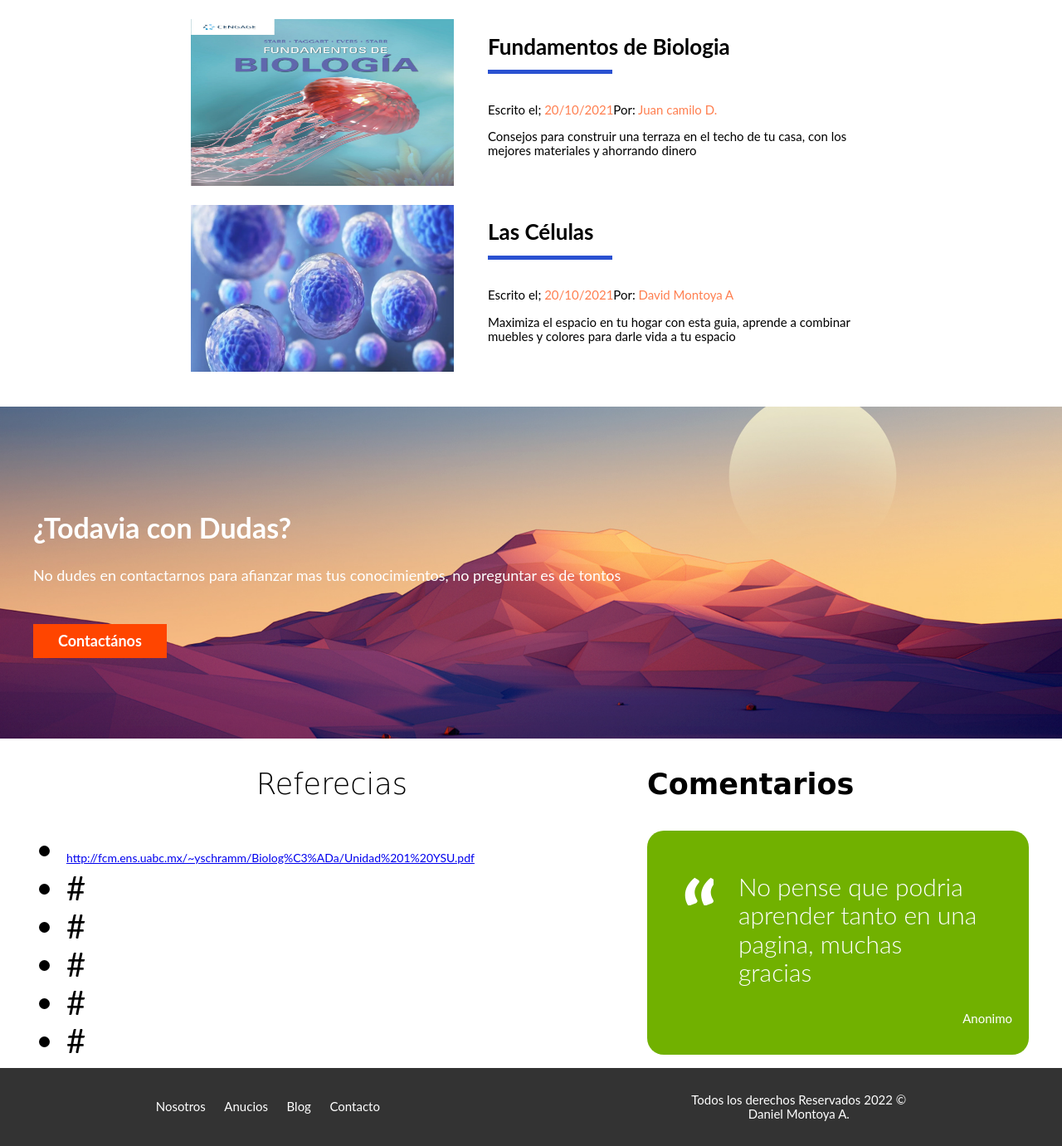
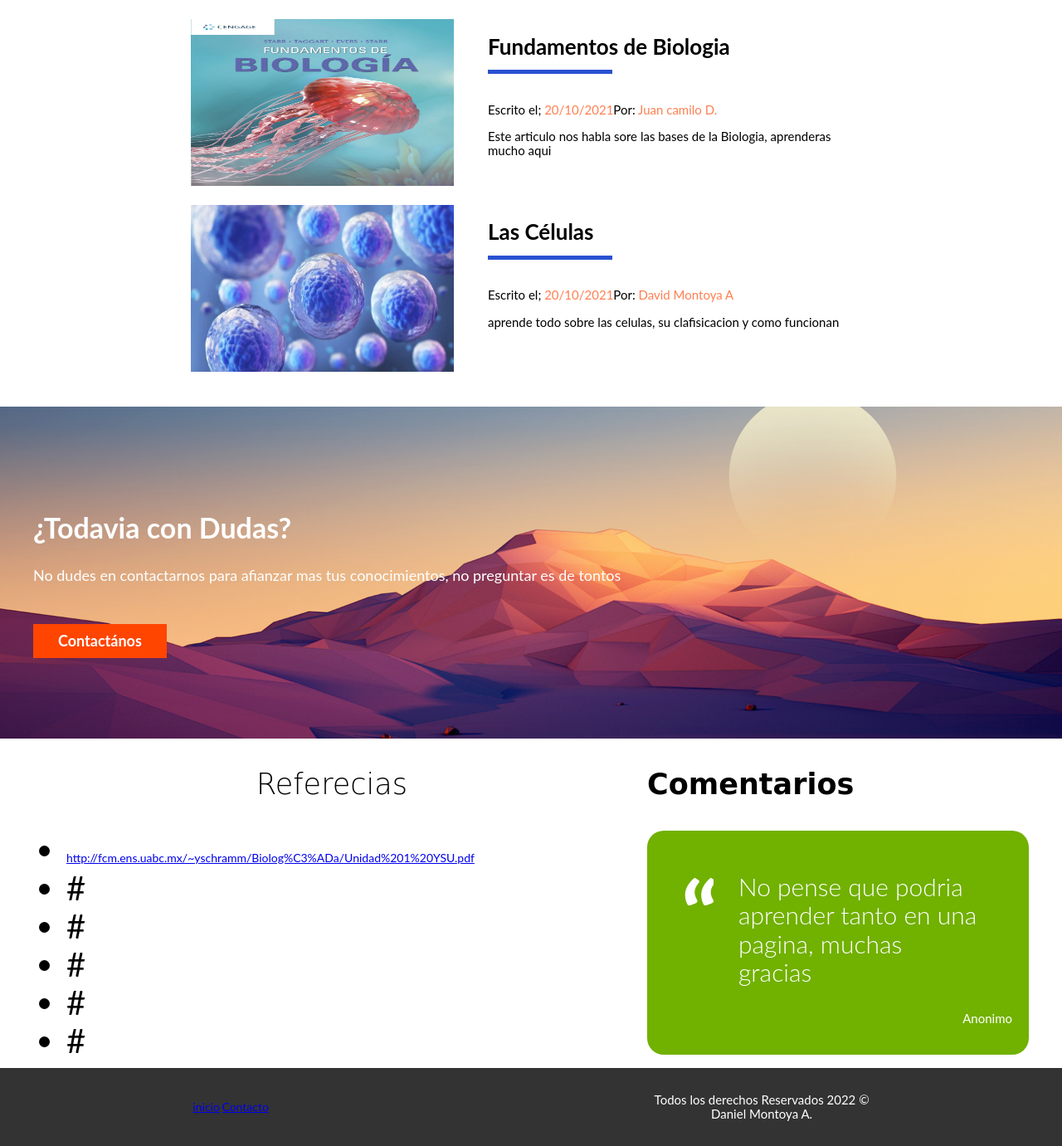
Before and after one commit to Daniel-montoya283/Bienes-Raices-, a plain HTML site: page index.html in a window 1280 px wide. Shown: the part 907-2288 px from the top of the page at 83% size. Drawn offline with nearby package versions, Linux system fonts and the light colour scheme; a web font is replaced by a local one.

Commit message:
pequeños detalles index

```diff
--- a/index.html
+++ b/index.html
@@ -45,8 +45,7 @@
             <div class="texto-entrada">
                <a href="blog-interno.html" id="1025"><h4>Fundamentos de Biologia</h4></a>
                 <p>Escrito el; <span> 20/10/2021</span>Por: <span>Juan camilo D.</span></p>
-                <p>Consejos para construir una terraza en el techo de tu casa,
-                 con los mejores materiales y ahorrando dinero</p>
+                <p>Este articulo nos habla sore las bases de la Biologia, aprenderas mucho aqui</p>
             </div>
         </article>
 
@@ -58,8 +57,7 @@
             <div class="texto-entrada">
             <a href="https://www.bing.com/ck/a?!&&p=e1cce9bbd463459ecb836c2d672f213bd191511934fc00e959f7240fca7279c7JmltdHM9MTY1NzUxMjA2MyZpZ3VpZD0zZGJhY2ZkZi0zYzI0LTQ4NTYtYjNhMy0yZWY4ZWFhYzE1NDEmaW5zaWQ9NTE1MA&ptn=3&fclid=14865215-00ce-11ed-9eca-737efd2ff9ba&u=a1aHR0cHM6Ly9lcy53aWtpcGVkaWEub3JnL3dpa2kvQyVDMyVBOWx1bGE&ntb=1"><h4>Las Células</h4></a>
             <p>Escrito el; <span> 20/10/2021</span>Por: <span>David Montoya A</span></p>
-                <p>Maximiza el espacio en tu hogar con esta guia, aprende a combinar muebles
-                y colores para darle vida a tu espacio</p>
+                <p>aprende todo sobre las celulas, su clafisicacion y como funcionan</p>
             </div>
 
         </article>
@@ -112,10 +110,7 @@
     <footer>
 
         <div class="nav-footer">
-            <nav class="navegacion">
-                <a href="nosotros.html">Nosotros</a>
-                <a href="anuncios.html">Anucios</a>
-                <a href="blog.html">Blog</a>
+                <a href="index.html">inicio</a>
                 <a href="contacto.html">Contacto</a>
             </nav>
         </div>
```
